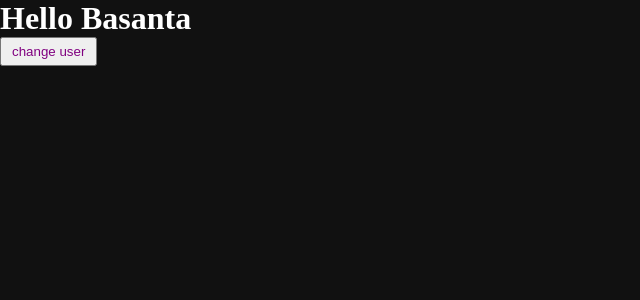
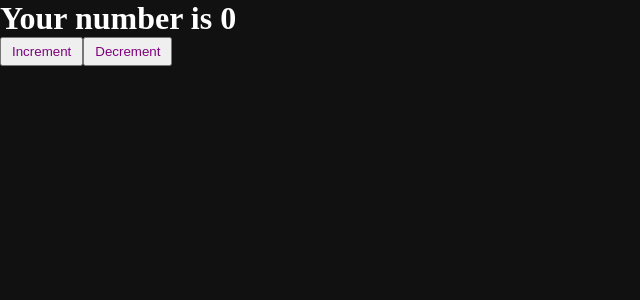
Before and after one commit to Basanta-khatri-0311/mernstack-study, a React (Vite) app in the folder reactFolder/reactLearning/: page / in a window 1280 px wide. Shown: the top 300 px of the page, without its empty margins (0-640 px from the left). Built offline with nearby package versions, Linux system fonts and the light colour scheme.

Commit message:
creating a counter code

```diff
--- a/reactFolder/reactLearning/src/App.jsx
+++ b/reactFolder/reactLearning/src/App.jsx
@@ -12,17 +12,30 @@
 
 // export default app;
 
-function userDetails(){
-  const [user, setUSER] = useState('Basanta')
-  const changeName =()=>{
-    setUSER('Khatri')
-  }
+// function userDetails(){
+//   const [user, setUSER] = useState('Basanta')
+//   const changeName =()=>{
+//     setUSER('Khatri')
+//   }
+//   return(
+//     <div>
+//       <h1>Hello {user}</h1>
+//       <button onClick={changeName}>change user</button>
+//     </div>
+//   )
+// }
+
+// export default userDetails;
+
+function counter(){
+  const [value,setValue] = useState(0)
   return(
     <div>
-      <h1>Hello {user}</h1>
-      <button onClick={changeName}>change user</button>
+      <h1>Your number is {value}</h1>
+      <button onClick={()=>setValue(value-1)}>Increment</button>
+      <button onClick={()=>setValue(value+1)}>Decrement</button>
     </div>
   )
 }
 
-export default userDetails;
+export default counter;
```
